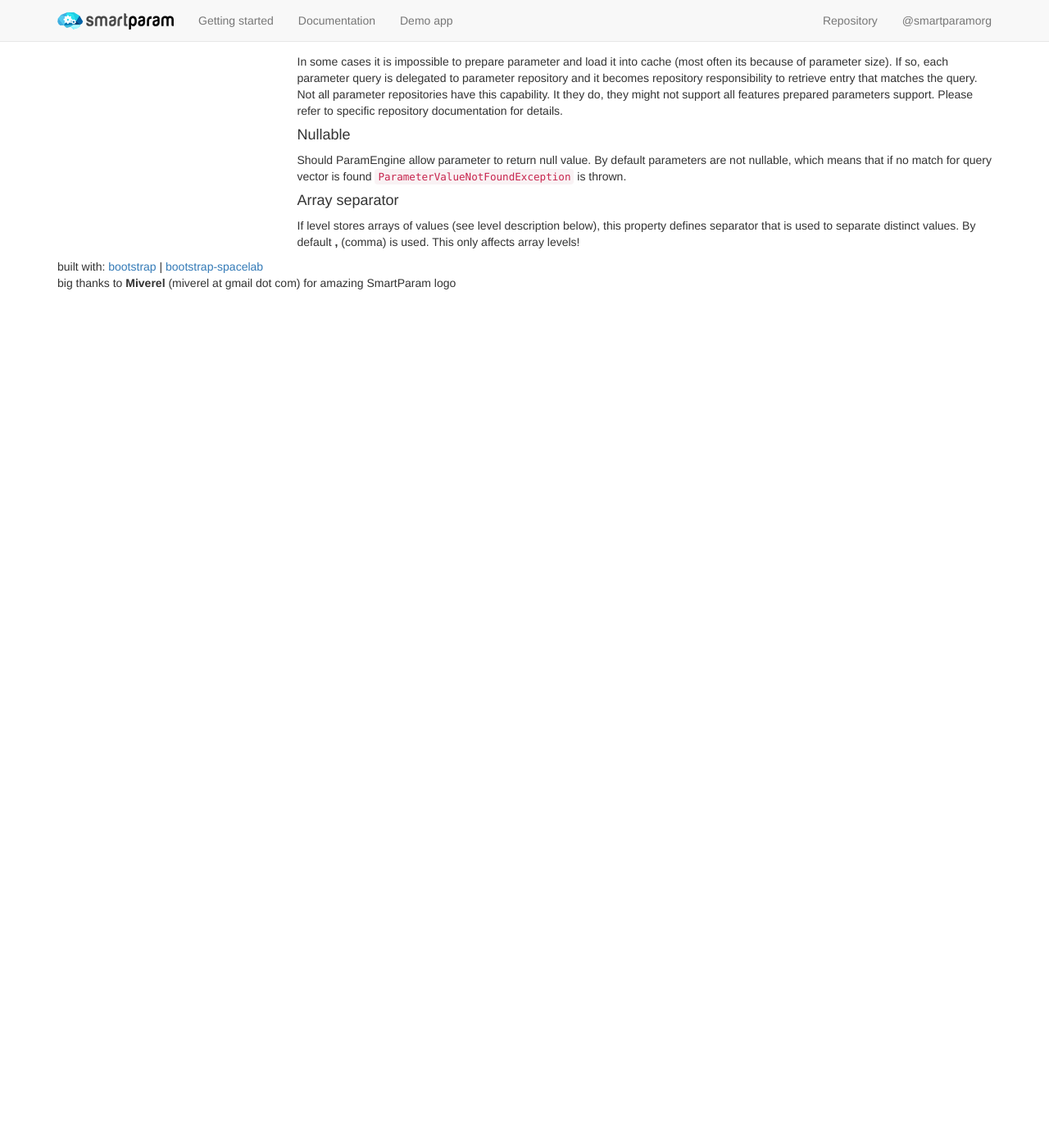
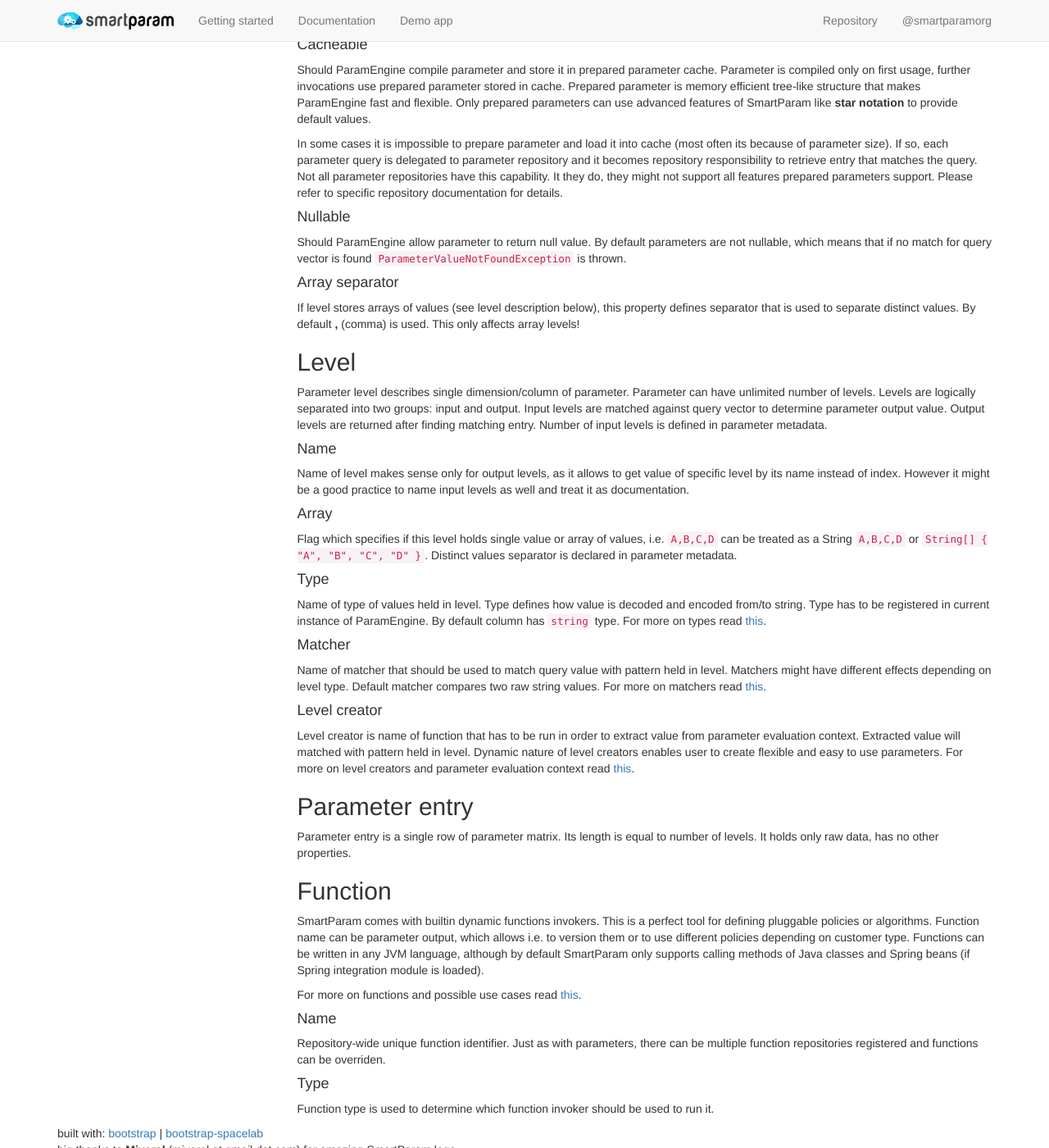
Before and after one commit to smartparam/smartparam.github.io, a Jekyll site: the page built from doc/domain.md, in a window 1280 px wide and 1400 px high, scrolled down 447 px. Shown: the whole window at 82% size. Built offline with Jekyll 4.4.1, drawn with Linux system fonts in a browser that asks for light colours; nearby versions of some CDN libraries; Markdown is read by kramdown in place of the engine named in the settings; before the commit the page ends 900 px from its top, so only the background shows below that; some of the changed text lies outside the part shown.

Commit message:
type and matcher documentation

```diff
--- a/_includes/docindex.html
+++ b/_includes/docindex.html
@@ -6,6 +6,8 @@
     <div class="list-group">
         <a class="list-group-item" href="/doc/domain.html">Domain</a>
         <a class="list-group-item" href="/doc/engine.html">ParamEngine</a>
+        <a class="list-group-item" href="/doc/matcher.html">Matcher</a>
+        <a class="list-group-item" href="/doc/type.html">Type</a>
     </div>
 </div>
 
--- a/doc/domain.md
+++ b/doc/domain.md
@@ -10,11 +10,11 @@ Core building blocks of ParamEngine are:
 * parameter
 * level
 * parameter entry
+* function (plugin)
 
 **Parameter** domain object can be divided into two logical parts: **metadata** and **content**. Content is a set of entries.
 Metadata is description of parameter, defines its behavior and how parameter content should be accessed when queried.
 Metadata consists of parameter header and level definitions.
-
 
 ## Parameter metadata
 
@@ -23,6 +23,11 @@ Metadata consists of parameter header and level definitions.
 Name must be unique repository-wide. It is also the only identifier of parameter. If parameters from different repositories
 share the same name, repository registration order matters (first in, first out). This can be used to create
 server/environment-specific parameters with sensible defaults.
+
+#### Input levels
+
+How many levels are used to evaluate query. Equivalent to query vector length. Rest of the levels are treated as parameter
+output. For more on levels see *Level* section below.
 
 #### Cacheable
 
@@ -45,3 +50,58 @@ no match for query vector is found `ParameterValueNotFoundException` is thrown.
 
 If level stores arrays of values (see level description below), this property defines separator that is used to separate
 distinct values. By default **,** (comma) is used. This only affects array levels!
+
+## Level
+
+Parameter level describes single dimension/column of parameter. Parameter can have unlimited number of levels. Levels are
+logically separated into two groups: input and output. Input levels are matched against query vector to determine parameter
+output value. Output levels are returned after finding matching entry. Number of input levels is defined in parameter metadata.
+
+#### Name
+
+Name of level makes sense only for output levels, as it allows to get value of specific level by its name instead of index.
+However it might be a good practice to name input levels as well and treat it as documentation.
+
+#### Array
+
+Flag which specifies if this level holds single value or array of values, i.e. `A,B,C,D` can be treated as a String
+`A,B,C,D` or `String[] { "A", "B", "C", "D" }`. Distinct values separator is declared in parameter metadata.
+
+#### Type
+
+Name of type of values held in level. Type defines how value is decoded and encoded from/to string. Type has to be
+registered in current instance of ParamEngine. By default column has `string` type. For more on types read [this](/doc/type.html).
+
+#### Matcher
+
+Name of matcher that should be used to match query value with pattern held in level. Matchers might have different effects depending
+on level type. Default matcher compares two raw string values. For more on matchers read [this](/doc/matcher.html).
+
+#### Level creator
+
+Level creator is name of function that has to be run in order to extract value from parameter evaluation context. Extracted value will
+matched with pattern held in level. Dynamic nature of level creators enables user to create flexible and easy to use
+parameters. For more on level creators and parameter evaluation context read [this](/doc/context.html).
+
+## Parameter entry
+
+Parameter entry is a single row of parameter matrix. Its length is equal to number of levels. It holds only raw data,
+has no other properties.
+
+## Function
+
+SmartParam comes with builtin dynamic functions invokers. This is a perfect tool for defining pluggable policies
+or algorithms. Function name can be parameter output, which allows i.e. to version them or to use different policies
+depending on customer type. Functions can be written in any JVM language, although by default SmartParam only supports
+calling methods of Java classes and Spring beans (if Spring integration module is loaded).
+
+For more on functions and possible use cases read [this](/doc/function.html).
+
+#### Name
+
+Repository-wide unique function identifier. Just as with parameters, there can be multiple function repositories
+registered and functions can be overriden.
+
+#### Type
+
+Function type is used to determine which function invoker should be used to run it.
```
Also changed, not shown: doc/engine.md (+3 -3 lines), doc/matcher.md (added, +60 -0 lines), doc/type.md (added, +57 -0 lines).
